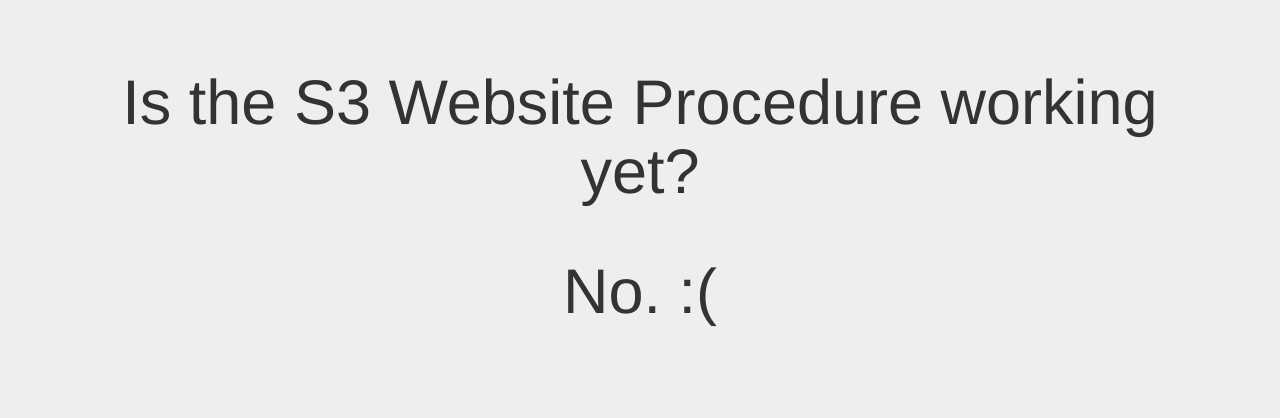
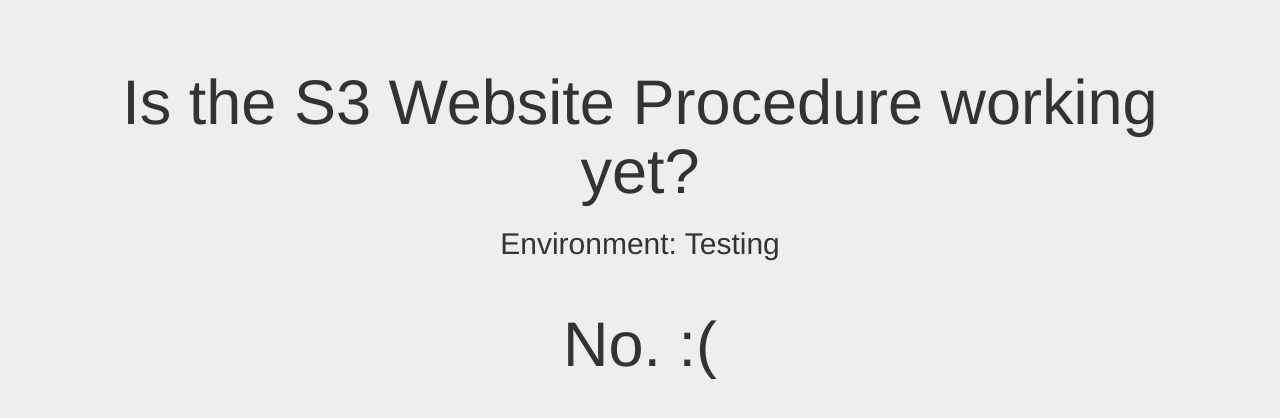
Before and after one commit to AliSajid/banseljaj-timer, a plain HTML site: page index.html in a window 1280 px wide. Drawn offline with Linux system fonts and the light colour scheme.

Commit message:
Added the testing environment text

```diff
--- a/index.html
+++ b/index.html
@@ -17,6 +17,7 @@
 <div class="row">
     <div class="jumbotron text-center">
       <h1>Is the S3 Website Procedure working yet?</h1>
+      <h2>Environment: Testing</h2>
       <br>
 <!--      <div class="countdown-timer"></div>
       <h2 class="countdown-label">Until <span class="next-event"></span></h2> -->
```
